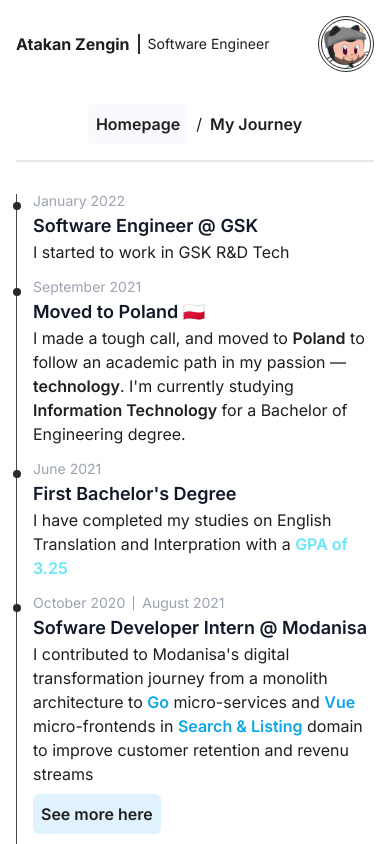
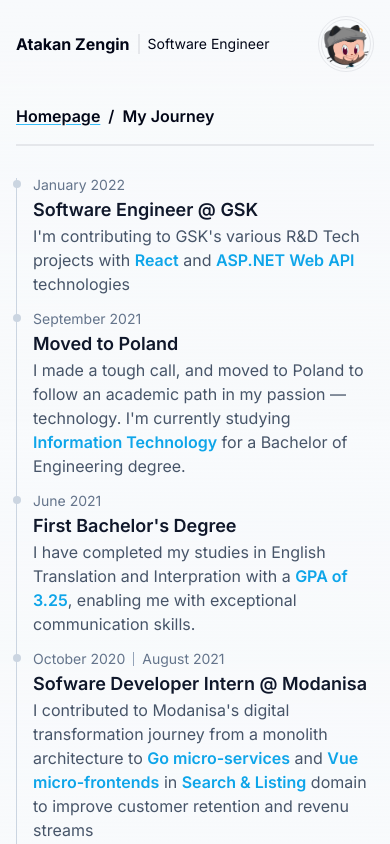
Before and after one commit to atakanzen/atakanzen.com, a Next.js app: page /my-journey in a window 390 px wide. Shown: the top 844 px of the page. Built offline with nearby package versions, Linux system fonts and the light colour scheme.

Commit message:
Change color theming and update navigation buttons

```diff
--- a/components/CardNavigation.tsx
+++ b/components/CardNavigation.tsx
@@ -12,10 +12,11 @@ const CardNavigation = ({ href, title, description }: CardNavigationProps) => {
   return (
     <Link
       href={href}
-      className="group p-6 bg-miowhite-50 xl:hover:bg-cyan-50 dark:bg-miogray-100 dark:hover:xl:bg-miogray-50 rounded-xl"
+      className="p-6 cursor-pointer group xl:hover:bg-slate-100 dark:bg-slate-900 border dark:border-black xl:dark:hover:bg-slate-800 rounded-xl"
     >
-      <h5 className="text-l font-semibold">
-        <span className="font-bold text-xl">MY</span> {title}
+      <h5 className="text-xl font-bold max-w-fit text-sky-500 dark:text-sky-300">
+        MY {title}
+        <span className="hidden xl:block max-w-0 xl:group-hover:max-w-full transition-all duration-500 -mt-1 h-0.5 bg-gradient-to-r from-cyan-300 to-sky-400"></span>
       </h5>
       <p>{description}</p>
     </Link>
--- a/components/Sidebar.tsx
+++ b/components/Sidebar.tsx
@@ -18,7 +18,7 @@ export default function Sidebar() {
             />
           </div>
           {/* For screens smaller than laptops */}
-          <div className="relative overflow-hidden p-2 w-14 h-14 xs:w-20 xs:h-20  border-double border-4 border-miogray-100 dark:border-miowhite-50 rounded-full xl:hidden">
+          <div className="relative overflow-hidden p-2 w-14 h-14 xs:w-20 xs:h-20  border-double border-4  d rounded-full xl:hidden">
             <Image
               src="/images/profile_close.png"
               alt="Atakan Zengin's Profile Logo"
@@ -29,7 +29,7 @@ export default function Sidebar() {
           </div>
         </div>
         {/* Title */}
-        <div className="flex items-center justify-center divide-x-2 divide-miogray-100 dark:divide-miowhite-50 text-center xl:flex-col xl:mb-4 xl:divide-x-0">
+        <div className="flex items-center justify-center divide-x-2  text-center xl:flex-col xl:mb-4 xl:divide-x-0">
           <Link href="/">
             {" "}
             <h1 className="text-base xs:text-xl  xl:text-2xl 2xl:text-3xl font-bold pr-2 xl:pr-0">
@@ -37,7 +37,7 @@ export default function Sidebar() {
             </h1>
           </Link>
 
-          <h2 className="text-sm xs:text-base xl:text-l 2xl:text-xl text-mioblack dark:text-slate-500 pl-2">
+          <h2 className="text-sm xs:text-base xl:text-l 2xl:text-xl dark:text-slate-400 pl-2">
             Software Engineer
           </h2>
         </div>
--- a/pages/404.tsx
+++ b/pages/404.tsx
@@ -25,10 +25,7 @@ const Custom404 = () => {
           </a>
         </p>
       </div>
-      <Link
-        href="/"
-        className="p-4 bg-miowhite-50 hover:bg-cyan-50 dark:bg-miogray-100 dark:hover:bg-miogray-50 rounded"
-      >
+      <Link href="/" className="p-4 hover:bg-cyan-50 rounded">
         Back to homepage
       </Link>
     </div>
--- a/pages/my-journey/index.tsx
+++ b/pages/my-journey/index.tsx
@@ -16,22 +16,28 @@ const journeyPoints: JorneyPoint[] = [
     title: "Software Engineer @ GSK",
     startDate: new Date(2022, 0),
     description: (
-      <p className="text-base font-normal dark:text-gray-400">
-        I started to work in GSK R&D Tech
+      <p className="text-base font-normal">
+        I&apos;m contributing to GSK&apos;s various R&D Tech projects with{" "}
+        <span className="font-semibold  text-sky-500 dark:text-cyan-300">
+          React
+        </span>{" "}
+        and{" "}
+        <span className="font-semibold text-sky-500 dark:text-cyan-300">
+          ASP.NET Web API
+        </span>{" "}
+        technologies{" "}
       </p>
     ),
     hasLink: false,
   },
   {
-    title: "Moved to Poland 🇵🇱",
+    title: "Moved to Poland",
     startDate: new Date(2021, 8),
     description: (
-      <p className="text-base font-normal dark:text-gray-400">
-        I made a tough call, and moved to{" "}
-        <span className="font-semibold">Poland</span> to follow an academic path
-        in my passion –– <span className="font-semibold">technology</span>.
-        I&apos;m currently studying{" "}
-        <span className="font-semibold dark:text-gray-200">
+      <p className="text-base font-normal ">
+        I made a tough call, and moved to Poland to follow an academic path in
+        my passion –– technology. I&apos;m currently studying{" "}
+        <span className="font-semibold  text-sky-500 dark:text-cyan-300">
           Information Technology
         </span>{" "}
         for a Bachelor of Engineering degree.
@@ -43,9 +49,13 @@ const journeyPoints: JorneyPoint[] = [
     title: "First Bachelor's Degree",
     startDate: new Date(2021, 5),
     description: (
-      <p className="text-base font-normal dark:text-gray-400">
-        I have completed my studies on English Translation and Interpration with
-        a <span className="text-cyan-300 font-semibold">GPA of 3.25</span>
+      <p className="text-base font-normal ">
+        I have completed my studies in English Translation and Interpration with
+        a{" "}
+        <span className=" text-sky-500 dark:text-cyan-300 font-semibold">
+          GPA of 3.25
+        </span>
+        , enabling me with exceptional communication skills.
       </p>
     ),
     hasLink: false,
@@ -55,20 +65,20 @@ const journeyPoints: JorneyPoint[] = [
     startDate: new Date(2020, 9),
     endDate: new Date(2021, 7),
     description: (
-      <p className="text-base font-normal dark:text-gray-400">
+      <p className="text-base font-normal ">
         I contributed to Modanisa&apos;s digital transformation journey from a
         monolith architecture to{" "}
         <span
           className=" font-semibold
           text-sky-500 dark:text-cyan-300"
         >
-          Go
+          Go micro-services
         </span>{" "}
-        micro-services and{" "}
+        and{" "}
         <span className="text-sky-500 dark:text-cyan-300 font-semibold">
-          Vue
+          Vue micro-frontends
         </span>{" "}
-        micro-frontends in{" "}
+        in{" "}
         <span className="text-sky-500 dark:text-cyan-300 font-semibold">
           Search & Listing
         </span>{" "}
@@ -84,7 +94,7 @@ const journeyPoints: JorneyPoint[] = [
     startDate: new Date(2020, 0),
     endDate: new Date(2020, 8),
     description: (
-      <p className="text-base font-normal dark:text-gray-400">
+      <p className="text-base font-normal ">
         I laid a foundation for my software career by focusing on{" "}
         <span className="text-sky-500 dark:text-cyan-300 font-semibold ">
           ASP.NET MVC Web Apps
@@ -109,24 +119,24 @@ const journeyPoints: JorneyPoint[] = [
 
 const MyJourney = () => {
   return (
-    <div className="flex flex-col items-center xl:items-start gap-4 divide-y-2 justify-center xl:h-full xl:max-w-4xl mx-auto">
-      <div className="flex items-center gap-2">
+    <div className="flex flex-col items-start gap-4 divide-y-2 justify-center xl:h-full xl:max-w-4xl mx-auto">
+      <div className="flex items-center justify-start gap-2 font-semibold">
         <Link
           href="/"
-          className="p-2 rounded-md font-semibold bg-miowhite-50 hover:bg-cyan-50 dark:bg-miogray-100 dark:hover:bg-miogray-50"
+          className="underline underline-offset-2 font-semibold decoration-sky-400"
         >
           Homepage
         </Link>
         <span>/</span>
-        <h2 className="font-semibold">My Journey</h2>
+        <h2>My Journey</h2>
       </div>
       <div className="pt-4">
-        <ol className="relative border-l border-x-miogray-50 dark:border-x-miowhite-50">
+        <ol className="relative border-l border-slate-300">
           {journeyPoints.map((j, i) => (
             <li key={i} className="ml-4 my-4">
-              <div className="absolute w-2 h-2 bg-miogray-100 rounded-full mt-2 -left-[0.275rem]  dark:bg-miowhite-50"></div>
-              <div className="flex items-center gap-2 divide-x divide-gray-400">
-                <time className="mb-1 text-sm font-normal leading-none text-gray-400 dark:text-gray-500">
+              <div className="absolute w-2 h-2 bg-slate-300 rounded-full mt-0.5 -left-[0.275rem]"></div>
+              <div className="flex items-center gap-2 divide-x divide-slate-400">
+                <time className="mb-1 text-sm font-normal leading-none text-slate-500">
                   {j.startDate.toLocaleDateString("en", {
                     year: "numeric",
                     month: "long",
@@ -134,7 +144,7 @@ const MyJourney = () => {
                 </time>
                 {j.endDate ? (
                   <>
-                    <time className="pl-2 mb-1 text-sm font-normal leading-none text-gray-400 dark:text-gray-500">
+                    <time className="pl-2 mb-1 text-sm font-normal leading-none text-slate-500 ">
                       {j.endDate.toLocaleDateString("en", {
                         year: "numeric",
                         month: "long",
@@ -144,21 +154,23 @@ const MyJourney = () => {
                 ) : null}
               </div>
 
-              <h3 className="text-lg font-semibold text-gray-900 dark:text-white">
+              <h3 className="text-lg font-semibold text-slate-900 dark:text-slate-50">
                 {j.title}
               </h3>
-              {j.description}
+              <div className="text-slate-600 dark:text-slate-400">
+                {j.description}
+              </div>
               {j.hasLink ? (
                 j.linkType === "internal" ? (
                   <Link
-                    className="inline-flex items-center p-2 mt-2 rounded-md bg-sky-100 hover:bg-sky-50 dark:bg-miogray-100 dark:hover:bg-miogray-50 font-semibold"
+                    className="inline-flex items-center border border-slate-300 dark:border-black xl:hover:bg-slate-100 py-2 px-4 mt-2 rounded dark:bg-slate-900 xl:hover:dark:bg-slate-800 font-semibold"
                     href={j.href!}
                   >
                     See more here
                   </Link>
                 ) : j.linkType === "external" ? (
                   <a
-                    className="inline-flex items-center p-2 mt-2 rounded-md bg-miowhite-50 hover:bg-cyan-50 dark:bg-miogray-100 dark:hover:bg-miogray-50 font-semibold"
+                    className="inline-flex items-center border border-slate-300 dark:border-black xl:hover:bg-slate-100 py-2 px-4 mt-2 rounded dark:bg-slate-900 xl:hover:dark:bg-slate-800 font-semibold"
                     href={j.href!}
                     target="_blank"
                     rel="noopener noreferrer"
--- a/styles/globals.css
+++ b/styles/globals.css
@@ -3,16 +3,16 @@
 @tailwind utilities;
 
 :root {
-  --foreground-rgb: 31, 31, 31;
-  --background-start-rgb: 256, 256, 256;
-  --background-end-rgb: 256, 256, 256;
+  --foreground-rgb: 2, 6, 23;
+  --background-start-rgb: 248, 250, 252;
+  --background-end-rgb: 248, 250, 252;
 }
 
 @media (prefers-color-scheme: dark) {
   :root {
-    --foreground-rgb: 227, 227, 227;
-    --background-start-rgb: 31, 31, 31;
-    --background-end-rgb: 31, 31, 31;
+    --foreground-rgb: 248, 250, 252;
+    --background-start-rgb: 2, 6, 23;
+    --background-end-rgb: 2, 6, 23;
   }
 }
 
--- a/tailwind.config.js
+++ b/tailwind.config.js
@@ -19,16 +19,6 @@ module.exports = {
         xs: "475px",
         ...defaultTheme.screens,
       },
-      colors: {
-        mioblack: "#1f1f1f",
-        miogray: {
-          50: "#444647",
-          100: "#28292a",
-        },
-        miowhite: {
-          50: "#f8fafd",
-        },
-      },
     },
   },
   plugins: [require("@tailwindcss/typography")],
```
Also changed, not shown: pages/index.tsx (+7 -14 lines), pages/posts/[slug].tsx (+5 -5 lines), pages/posts/index.tsx (+6 -6 lines).
